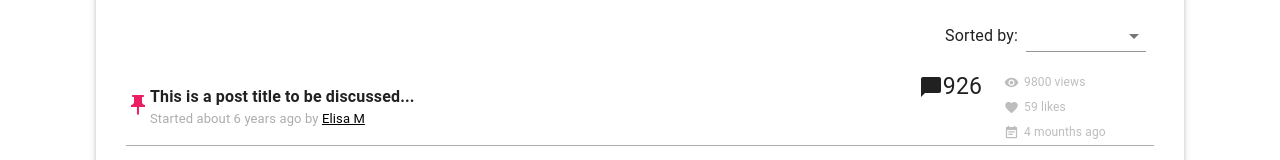
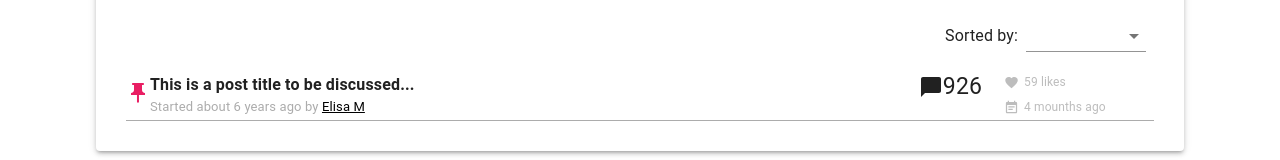
Before and after one commit to Chima20-art/student-forum, a Next.js app: page /forums in a window 1280 px wide. Shown: the part 474-634 px from the top of the page. Built offline with nearby package versions, Linux system fonts and the light colour scheme; no server answers; a web font is replaced by a local one.

Commit message:
removed views from discussion parameters.

```diff
--- a/components/discussions.js
+++ b/components/discussions.js
@@ -120,24 +120,6 @@ export default function Discussions() {
             </Grid>
           </Grid>
           <Grid item xs={7} container direction="column" sx={{}}>
-            <Grid
-              container
-              item
-              sx={{
-                alignItems: 'center',
-                fontSize: '14px',
-                color: grey[400],
-              }}
-            >
-              <RemoveRedEyeIcon
-                sx={{
-                  height: '25px',
-                  width: '15px',
-                  marginRight: '5px',
-                }}
-              />
-              <Typography sx={{ fontSize: '12px' }}>9800 views</Typography>
-            </Grid>
             <Grid container item sx={{ alignItems: 'center' }}>
               <FavoriteIcon
                 sx={{
```
